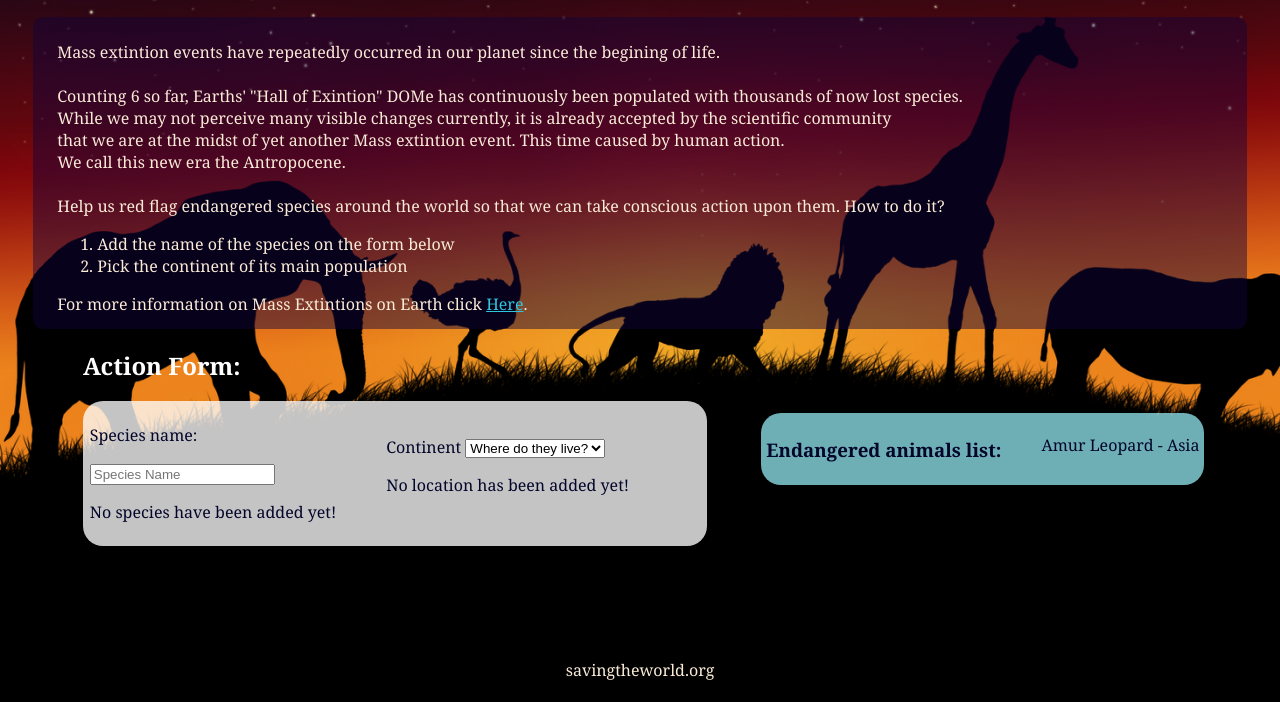
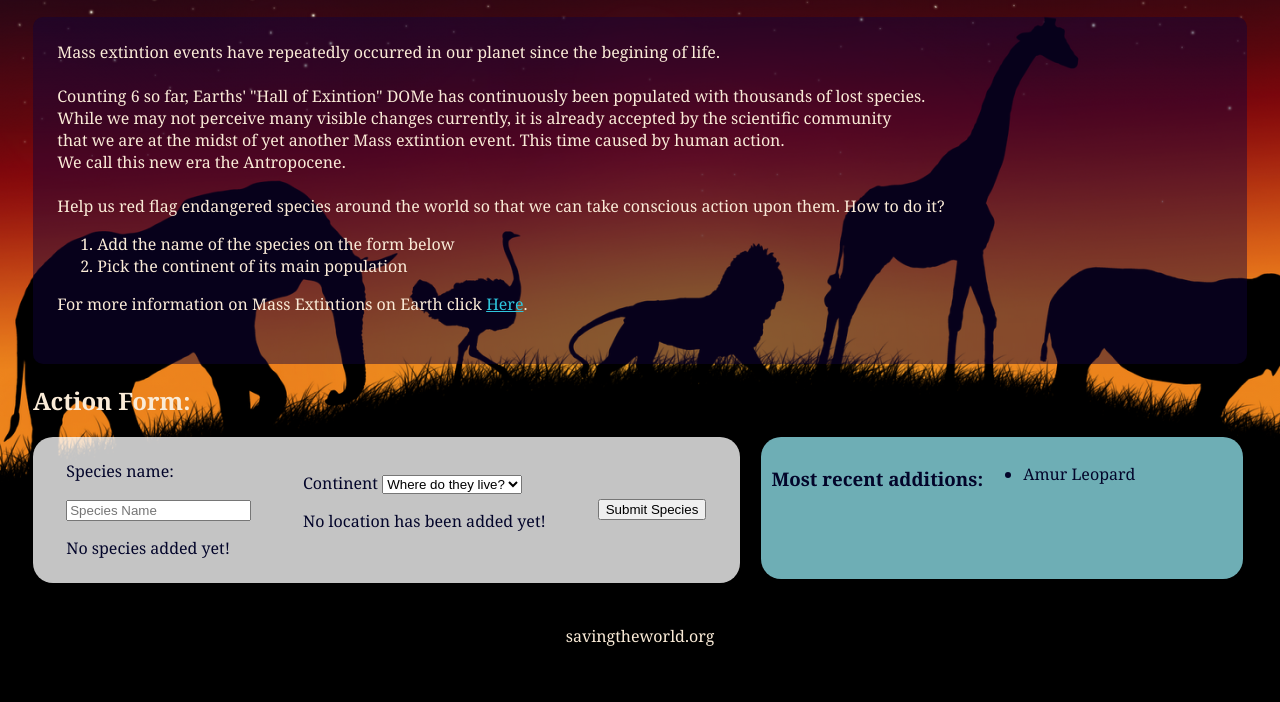
Before and after one commit to Laufley/endangered_animals_App, a website: page index.html in a window 1280 px wide. Shown: the part 98-800 px from the top of the page. Drawn offline with Linux system fonts and the light colour scheme.

Commit message:
added_more_stuff

```diff
--- a/index.html
+++ b/index.html
@@ -12,7 +12,7 @@
     <h1 id="header">Endangered Species list</h1>
     <main id="main">
     Mass extintion events have repeatedly occurred in our planet since the begining of life. <br><br>
-    Counting 6 so far, Earths' "Hall of Exintion" DOMe has continuously been populated with thousands of now lost species. <br>
+    Counting 6 so far, Earths' "Hall of Exintion" DOMe has continuously been populated with thousands of lost species. <br>
 
     While we may not perceive many visible changes currently, it is already accepted by the scientific community <br>
     that we are at the midst of yet another Mass extintion event. This time caused by human action. <br>
@@ -26,17 +26,17 @@
 
     For more information on Mass Extintions on Earth click <a id="link" href="https://www.nationalgeographic.com/science/article/mass-extinction"> Here</a>.<p>
     </main>
-    <div id="form-container" >
+    <div>
         <h2 id="action-form"> Action Form: </h2>
 
-        <form id="form-flex">
-            <div id="text-input">
+        <form id="species_form">
+            <div>
                 <p>Species name:</p>
                 <input id="input" type="text" placeholder="Species Name"/>
-                <p id="input-result">No species have been added yet!</p>
+                <p id="input-result">No species added yet!</p>
             </div>
 
-            <div id="select-input">
+            <div>
             <label for="select"> Continent </label>
             <select id="select">
                 <option disabled selected>Where do they live?</option>
@@ -49,14 +49,15 @@
             <p id="select-result"> No location has been added yet!</p>
             </div>
 
-            <!-- <div id="button-input">
-            <button type="submit" id="submit_species" >Submit Animal</button>
-            </div>        -->
+            <button type="submit" id="submit_species" >Submit Species</button>
         </form>
     </div>
     <div id="list">
-        <h3>Endangered animals list:</h3>
-        <ul>Amur Leopard - Asia</ul>
+        <h3>Most recent additions:</h3>
+        <ul>
+            <li>Amur Leopard</li>
+
+        </ul>
     </div>
     <footer id="footer">
         <p>savingtheworld.org</p>
--- a/js/app.js
+++ b/js/app.js
@@ -1,34 +1,40 @@
-// document.addEventListener('DOMContentLoaded',() => {
-//     console.log('yep!, it works');
-// })  // dummy test
+document.addEventListener('DOMContentLoaded',() => {
+    const textInput = document.querySelector('#input');
+    textInput.addEventListener('input', handleInput);
 
+    const select = document.querySelector('#select');
+    select.addEventListener('change', handleSelectChange);
+})
 
-//DOM handling
-// document.addEventListener('DOMContentLoaded', () =>{
-//     const select = document.querySelector('#select');
-//     select.addEventListener('submit', handleSelectChange);
-// })
+//  FUNCTIONS
+const handleInput = function (event) {
+    const output = document.querySelector('#input-result');
+    output.textContent = `The species: ${event.target.value}`;
+};
+            //var animal = handleInput.output
 
+const handleSelectChange = function (event) {
+    const resultParagraph = document.querySelector('#select-result');
+    resultParagraph.textContent = `Lives in: "${event.target.value}".`;
+};
 
+// const button
 
-// //Functions
+// const list = document.querySelector('ul');
+// const newItem = document.createElement('li');
+// newItem.textContent = handleInput.event.target.value + handleSelectChange.event.target.value;
+// list.appendChild(newItem);
 
-// const handleSelectChange = function (event) {
-//     const resultParagraph = document.querySelector('#select-result');
-//     resultParagraph.textContent = `You went with: ${event.target.value}.`;
-// };
+//Creating new item
+
+    // const newListItem = document.createElement("li") // create a new item
+    // newListItem.textContent = "test" // what the new element says
+    // const list = document.querySelector("ul") // selecting the parent of the element, and capturing under a variable called 'list'
+    // list.appendChild(newListItem) // appending the new child to the parent now callew 'list'
 
 
 // ****1.Create a form in HTML with inputs for relevant data DONE
-// 2.When the form is submitted, access the data from the form in the form's submit event object
-// 3.Create a list in HTML
+// ****2.When the form is submitted, access the data from the form in the form's submit event object
+// ****3.Create a list in HTML
 // 4.Append the submitted data to the list
 // 5.Add a "Delete All" <button> which clears all of the list items from the list
-// Note: If you are at all unclear about the process of reading and writing to the DOM, complete the MVP, writing all the code in one function. Understanding the document's methods is the main learning for this homework. Abstracting code into helper functions is secondary.
-
-// const newListItem = document.createElement("li") // create a new item
-//     newListItem.textContent = "Purple" // what the new element says
-//     newListItem.classList.add('purple') // adding the css class to the new item
-//     const list = document.querySelector("ul") // selecting the parent of the element, and capturing under a variable called 'list'
-//     list.appendChild(newListItem) // appending the new child to the parent now callew 'list'
-//     list.insertBefore(newListItem, redItem)
--- a/static/style.css
+++ b/static/style.css
@@ -44,24 +44,31 @@ main {
   text-align: center;
 }
 
+#species_form {
+  display: flex;
+  align-items: center;
+  justify-content:space-around;
+  vertical-align: middle;
+  padding: 1%;
+  width:95%;
+  background-color: rgba(255, 255, 255, 0.769);
+  border-radius: 20px;
+  color: rgb(3, 5, 42);
+}
+
 #list {
   grid-area: list;
   display: flex;
   margin-right: 3%;
-  margin-top: -15%;
-  width: fit-content;
+  margin-bottom: -9%;
+  width: 95%;
+  height: 50%;
+  padding: 10px;
   text-align: left;
-  padding: 1%;
   background-color: rgba(143, 227, 236, 0.769);
   border-radius: 20px;
   color: rgb(3, 5, 42);
   align-self: center;
-}
-
-#form-container{
-  grid-area: form-container;
-  color: rgb(255, 255, 255);
-  margin-left: 50px;
 }
 
 #grid-container{
@@ -69,29 +76,14 @@ main {
   grid-template-areas:
   'header header'
   'main main'
-  'form-container list'
+  'species_form list'
   'footer footer';
   grid-template-columns: 60% 40%;
-  grid-template-rows: 15% 45% 45% 0%;
+  grid-template-rows: 15% 50% 35% 0%;
 }
 
-#form-flex {
-  display: flex;
-  align-items: center;
-  text-align: left;
-  gap: 50px;
-  margin-right: 20%;
-  padding: 1%;
-  width: 90%;
-  background-color: rgba(255, 255, 255, 0.769);
-  border-radius: 20px;
-  color: rgb(3, 5, 42);
-  width: bold;
 
-
-}
-
-/* #button-input {
+#button-input {
   display: flex;
   margin-top: 8%;
   margin-left: -35rem;
@@ -107,5 +99,4 @@ main {
 #submit_species:hover {
   background-color: rgb(248, 46, 31);
 }
-
 /* JS Form interactions: */
```
